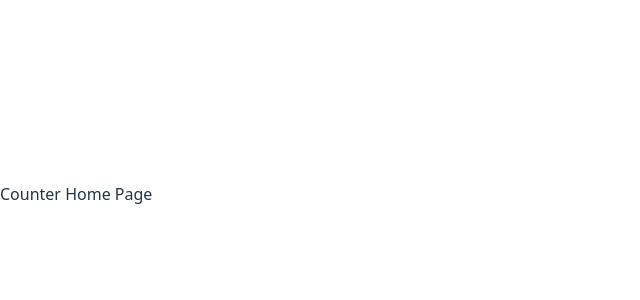
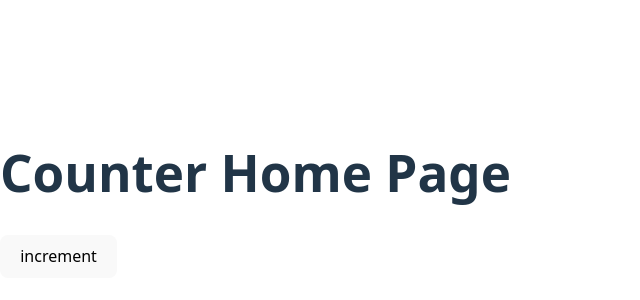
Before and after one commit to nitishpatel/coe-submissions, a React (Vite) app in the folder frontend-playground/: page / in a window 1280 px wide. Shown: the part 206-506 px from the top of the page, without its empty margins (0-640 px from the left). Built offline with nearby package versions, Linux system fonts and the light colour scheme.

Commit message:
feat: added increment button

```diff
--- a/frontend-playground/src/pages/Home.tsx
+++ b/frontend-playground/src/pages/Home.tsx
@@ -2,7 +2,10 @@ import React from 'react'
 
 const Home = () => {
   return (
-    <div>Counter Home Page</div>
+    <div>
+      <h1>Counter Home Page</h1>
+      <button>increment</button>
+    </div>
   )
 }
 
```
